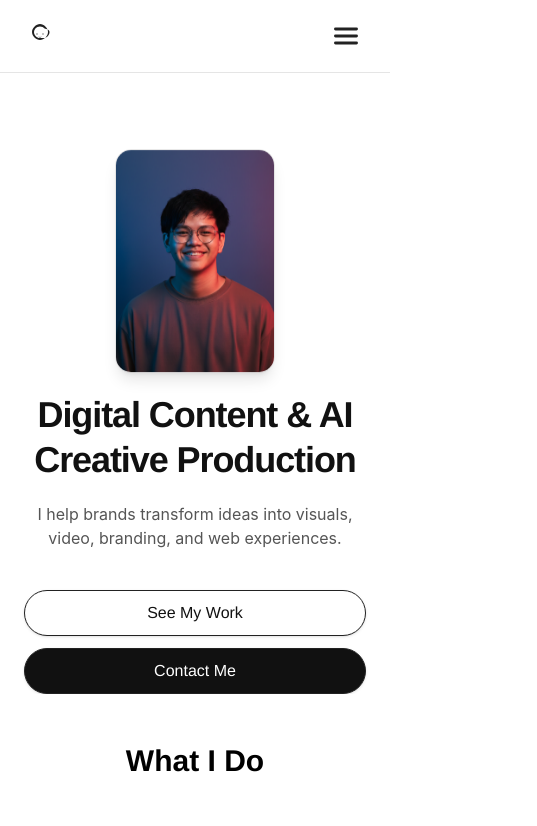
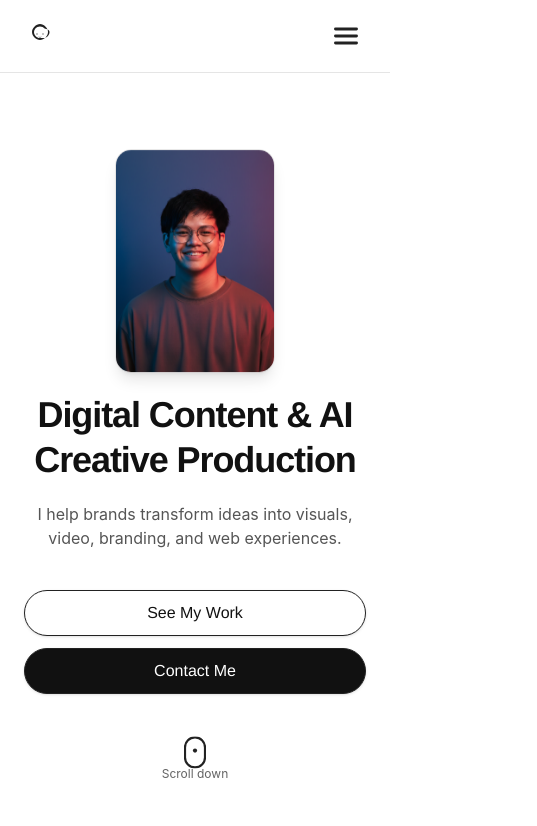
Before and after one commit to rdeniele/ron_creatives, a Next.js app: page / in a window 390 px wide. Shown: the top 826 px of the page, 537 px wide, since content can reach past the window. Built offline with nearby package versions, Linux system fonts and the light colour scheme.

Commit message:
feat: integrate parallax effects in Portfolio and Hero sections, adjust layout in AboutMeSection and ProjectsSection

```diff
--- a/app/portfolio/page.tsx
+++ b/app/portfolio/page.tsx
@@ -2,6 +2,7 @@
 
 import React, { useState } from "react";
 import { motion, AnimatePresence } from "framer-motion";
+import { Parallax } from "react-scroll-parallax";
 import Navbar from "../../components/Navbar";
 import Footer from "../../components/Footer";
 
@@ -192,9 +193,11 @@ export default function PortfolioPage() {
       <Navbar />
       <section className="py-24 bg-white min-h-screen">
         <div className="max-w-6xl mx-auto px-6">
+          <Parallax speed={-10}>
             <h1 className="text-3xl md:text-4xl font-bold mb-8 text-center" style={{ fontFamily: 'Montserrat, Helvetica Neue, Arial, sans-serif', color: '#000' }}>
               All Projects
             </h1>
+          </Parallax>
           {/* Category sections */}
           {[
             "Short-form works",
@@ -203,7 +206,9 @@ export default function PortfolioPage() {
             "Web design and development",
           ].map((cat) => (
             <div key={cat} className="mb-12">
+              <Parallax speed={-5}>
                 <h2 className="text-2xl font-bold mb-6 mt-2 text-left" style={{ fontFamily: 'Montserrat, Helvetica Neue, Arial, sans-serif', color: '#000' }}>{cat}</h2>
+              </Parallax>
               <div className="grid grid-cols-1 sm:grid-cols-2 md:grid-cols-3 gap-8">
                 {allProjects.filter((p) => p.category === cat).map((project, idx) => (
                   <motion.div
@@ -213,6 +218,7 @@ export default function PortfolioPage() {
                     transition={{ duration: 0.6, delay: idx * 0.08, ease: "easeOut" }}
                     viewport={{ once: true }}
                   >
+                    <Parallax speed={3 + (idx % 2 === 0 ? 2 : -2)}>
                       <motion.button
                         className="group block rounded-xl overflow-hidden border border-[#E5E5E5] bg-white transition-shadow hover:shadow-lg focus:outline-none text-left"
                         style={{ textDecoration: 'none' }}
@@ -251,6 +257,7 @@ export default function PortfolioPage() {
                           <div className="text-xs text-[#444] mb-2">{project.description}</div>
                         </div>
                       </motion.button>
+                    </Parallax>
                     {/* Modal for this project */}
                     <AnimatePresence>
                       {openModal === project.title && (
--- a/components/AboutMeSection.tsx
+++ b/components/AboutMeSection.tsx
@@ -113,7 +113,7 @@ export default function AboutMeSection() {
                 >
                   &#8592;
                 </motion.button>
-                <div className="flex flex-row gap-6 md:gap-8 items-center">
+                <div className="flex flex-col lg:flex-row gap-6 md:gap-8 items-center">
                   {experiences.slice(slide * perSlide, slide * perSlide + perSlide).map((exp, idx) => (
                     <motion.div
                       key={exp.title + exp.date}
--- a/components/HeroSection.tsx
+++ b/components/HeroSection.tsx
@@ -4,7 +4,7 @@ import { Parallax } from "react-scroll-parallax";
 
 export default function HeroSection() {
   return (
-    <section className="min-h-[80vh] flex flex-col justify-center items-center bg-white px-6 text-center pt-28 md:pt-32">
+    <section className="min-h-[80vh] flex flex-col justify-center items-center bg-white px-6 text-center pt-28 md:pt-32 pb-40">
       <div className="flex flex-col md:flex-row items-center justify-center w-full max-w-5xl mx-auto gap-8 md:gap-12">
         <Parallax speed={-10} className="flex-shrink-0 flex justify-center md:justify-start w-full md:w-1/3 h-full mb-6 md:mb-0">
           <motion.div
@@ -71,6 +71,50 @@ export default function HeroSection() {
           </div>
         </motion.div>
       </div>
+      {/* Scroll Down Mouse Icon: Desktop (absolute at bottom) */}
+      <div className="absolute left-1/2 bottom-8 -translate-x-1/2 flex-col items-center z-10 hidden md:flex">
+        <motion.div
+          initial={{ y: 0 }}
+          animate={{ y: [0, 12, 0] }}
+          transition={{ repeat: Infinity, duration: 1.5, ease: "easeInOut" }}
+        >
+          {/* Free SVG mouse icon from Heroicons (MIT) - smaller size */}
+          <svg width="22" height="32" viewBox="0 0 22 32" fill="none" xmlns="http://www.w3.org/2000/svg">
+            <rect x="1" y="1" width="20" height="30" rx="10" stroke="#222" strokeWidth="2.2" fill="white"/>
+            <motion.circle
+              cx="11"
+              cy="9"
+              r="2.1"
+              fill="#222"
+              animate={{ cy: [9, 15, 9] }}
+              transition={{ repeat: Infinity, duration: 1.5, ease: "easeInOut" }}
+            />
+          </svg>
+        </motion.div>
+        <span className="text-xs mt-2 text-[#222] opacity-70 select-none" style={{ fontFamily: 'Inter, Helvetica Neue, Arial, sans-serif' }}>Scroll down</span>
+      </div>
+
+      {/* Scroll Down Mouse Icon: Mobile/Tablet (below buttons) */}
+      <div className="flex flex-col items-center mt-8 md:hidden">
+        <motion.div
+          initial={{ y: 0 }}
+          animate={{ y: [0, 12, 0] }}
+          transition={{ repeat: Infinity, duration: 1.5, ease: "easeInOut" }}
+        >
+          <svg width="22" height="32" viewBox="0 0 22 32" fill="none" xmlns="http://www.w3.org/2000/svg">
+            <rect x="1" y="1" width="20" height="30" rx="10" stroke="#222" strokeWidth="2.2" fill="white"/>
+            <motion.circle
+              cx="11"
+              cy="9"
+              r="2.1"
+              fill="#222"
+              animate={{ cy: [9, 15, 9] }}
+              transition={{ repeat: Infinity, duration: 1.5, ease: "easeInOut" }}
+            />
+          </svg>
+        </motion.div>
+        <span className="text-xs mt-2 text-[#222] opacity-70 select-none" style={{ fontFamily: 'Inter, Helvetica Neue, Arial, sans-serif' }}>Scroll down</span>
+      </div>
     </section>
   );
 }
--- a/components/ProjectsSection.tsx
+++ b/components/ProjectsSection.tsx
@@ -50,7 +50,7 @@ export default function ProjectsSection() {
           >
             Featured Work
           </motion.h2>
-          <div className="flex flex-col gap-8 mb-10 sm:grid sm:grid-cols-2 md:grid-cols-3">
+          <div className="flex flex-col gap-8 mb-10 lg:grid lg:grid-cols-3">
             {projects.map((project, idx) => (
               <motion.button
                 key={project.title}
```
Lines whose indentation alone changed are shown as unchanged.
